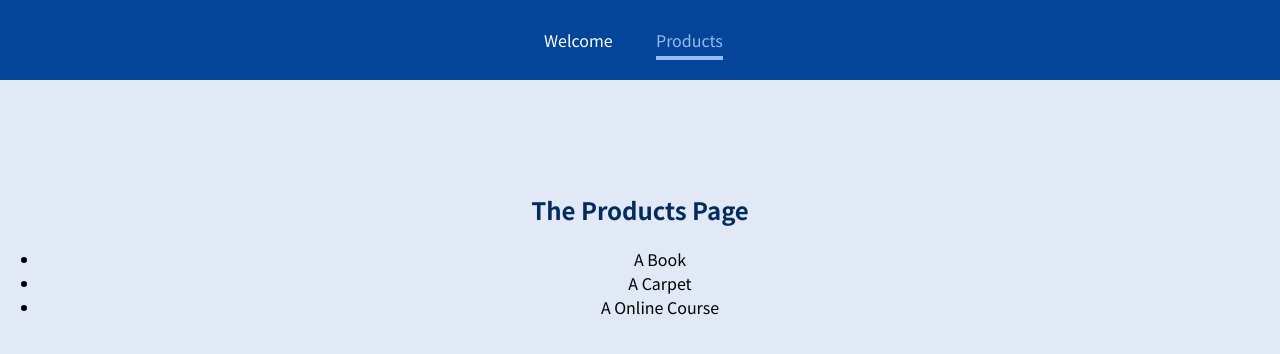
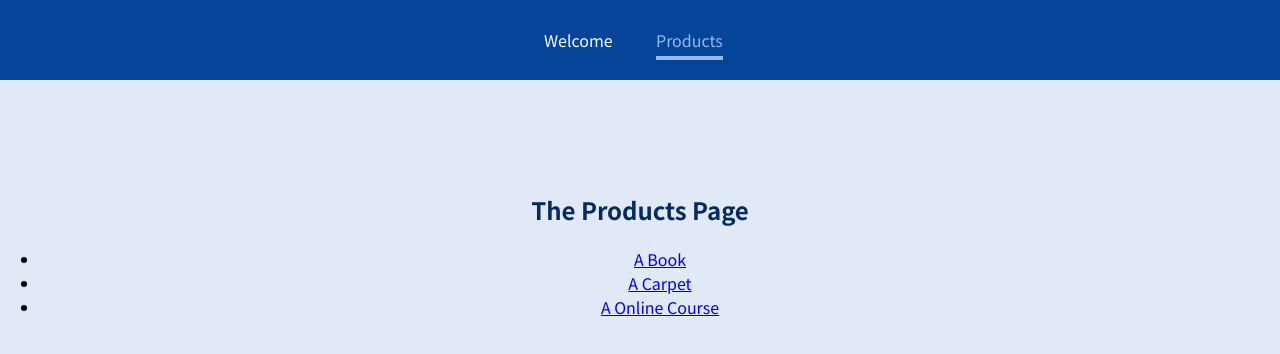
Before and after one commit to soupy96/react-router, a JavaScript app: page /products in a window 1280 px wide. Shown: the top 354 px of the page. Built offline with nearby package versions, Linux system fonts and the light colour scheme.

Commit message:
switch and exact

```diff
--- a/src/App.js
+++ b/src/App.js
@@ -1,4 +1,4 @@
-import { Route } from 'react-router-dom';
+import { Route, Switch } from 'react-router-dom';
 
 import Welcome from './pages/Welcome';
 import Products from './pages/Products';
@@ -10,15 +10,17 @@
     <div>
       <MainHeader />
       <main>
+        <Switch>
           <Route path='/welcome'>
             <Welcome />
           </Route>
-        <Route path='/products'>
+          <Route path='/products' exact>
             <Products />
           </Route>
-        <Route path='/product-detail/:productId'>
+          <Route path='/products/:productId'>
             <ProductDetail />
           </Route>
+        </Switch>
       </main>
     </div>
   );
--- a/src/pages/Products.js
+++ b/src/pages/Products.js
@@ -1,11 +1,19 @@
+import { Link } from 'react-router-dom';
+
 const Products = () => {
   return (
     <section>
       <h1>The Products Page</h1>
       <ul>
-        <li>A Book</li>
-        <li>A Carpet</li>
-        <li>A Online Course</li>
+        <li>
+          <Link to='/products/p1'>A Book</Link>
+        </li>
+        <li>
+          <Link to='/products/p2'>A Carpet</Link>
+        </li>
+        <li>
+          <Link to='/products/p3'>A Online Course</Link>
+        </li>
       </ul>
     </section>
   );
```
Also changed, not shown: 1 other file (tests, documents, lock files or other folders). Lines whose indentation alone changed are shown as unchanged.
